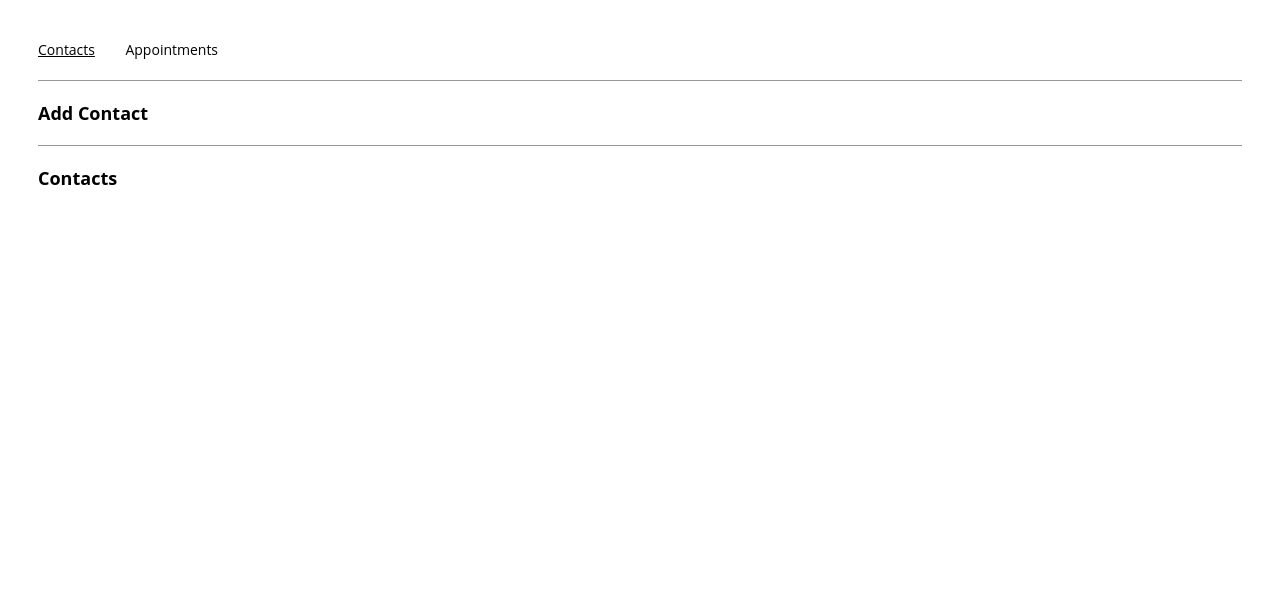
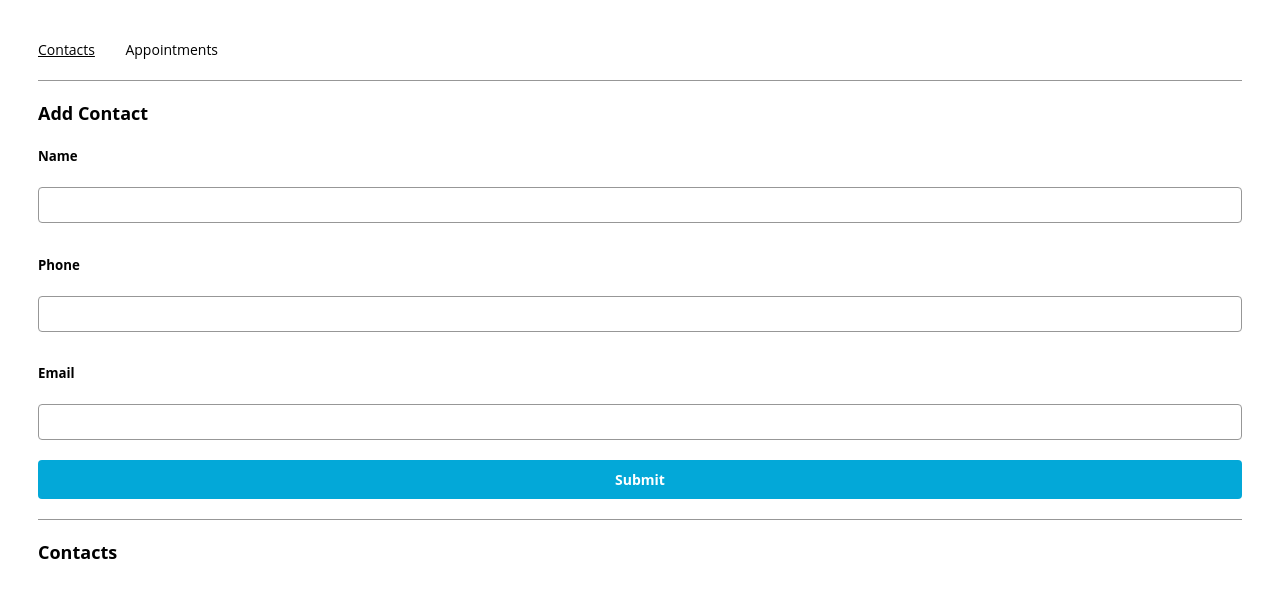
Before and after one commit to KenjaminButton/appointment-planner, a React (Create React App) app: page /contacts in a window 1280 px wide. Shown: the top 598 px of the page. Built offline with nearby package versions, Linux system fonts and the light colour scheme.

Commit message:
Contacts pages completed

```diff
--- a/src/components/contactForm/ContactForm.js
+++ b/src/components/contactForm/ContactForm.js
@@ -1,4 +1,27 @@
 import React from "react";
+
+/*
+implement ContactForm as a stateless component that renders
+a web form to collect the necessary contact information.
+https://reactjs.org/docs/forms.html
+*/
+
+/*
+<form>
+  <label>
+    Name:
+    <input type="text" name="name" />
+  </label>
+  <input type="submit" value="Submit" />
+</form>
+
+<input
+  type="text"
+  value={name}
+  onChange={({target}) => {setName(target.value)}}
+  required
+/>
+*/
 
 export const ContactForm = ({
   name,
@@ -10,6 +33,38 @@ export const ContactForm = ({
   handleSubmit
 }) => {
   return (
-    ContactForm
+    // Rendered a form with onSubmit attribute set
+    <form onSubmit={handleSubmit}>
+      {/* 3 controlled <input> elements, one for each piece of contact data */}
+      <h5>Name</h5>
+      <input
+        type="text"
+        value={name}
+        onChange={(target) => setName(target.value)}
+        required
+      />
+      <h5>Phone</h5>
+      <input
+        type="tel"
+        value={phone}
+        // pattern="(^\+[0-9]{2}|^\+[0-9]{2}\(0\)|^\(\+[0-9]{2}\)\(0\)|^00[0-9]{2}|^0)([0-9]{9}$|[0-9\-\s]{10}$)"
+        // https://stackoverflow.com/questions/16699007/regular-expression-to-match-standard-10-digit-phone-number
+        // pattern="^(\+\d{1,2}\s)?\(?\d{3}\)?[\s.-]\d{3}[\s.-]\d{4}$"
+        onChange={(target) => setPhone(target.value)}
+        required
+      />
+      <h5>Email</h5>
+      <input
+        type="text"
+        value={email}
+        onChange={(target) => setEmail(target.value)}
+        required
+      />
+      <input
+        type="submit"
+        value="Submit"
+      />
+
+    </form>
   );
 };
--- a/src/containers/contactsPage/ContactsPage.js
+++ b/src/containers/contactsPage/ContactsPage.js
@@ -1,4 +1,4 @@
-import React, {useState} from "react";
+import React, {useState, useEffect} from "react";
 import {ContactForm} from '../../components/contactForm/ContactForm';
 import {TileList} from '../../components/tileList/TileList';
 
@@ -53,6 +53,15 @@ export const ContactsPage = (props) => {
   Using hooks, check for contact name in the
   contacts array variable in props
   */
+  // check for contact name in the contacts array variable in props
+  useEffect( () => {
+    for (let contact of contacts) {
+      if (name === contact.name) {
+        setDuplicate(true);
+      }
+      return;
+    }
+  });
 
   return (
     <div>
```
